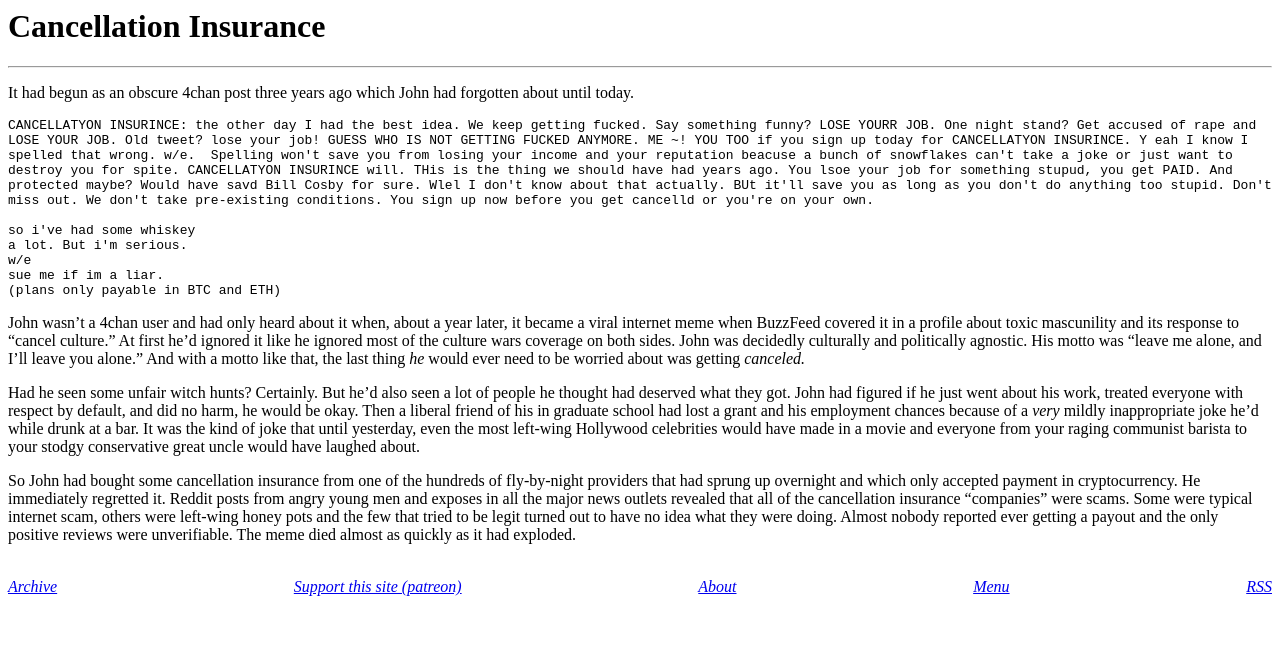
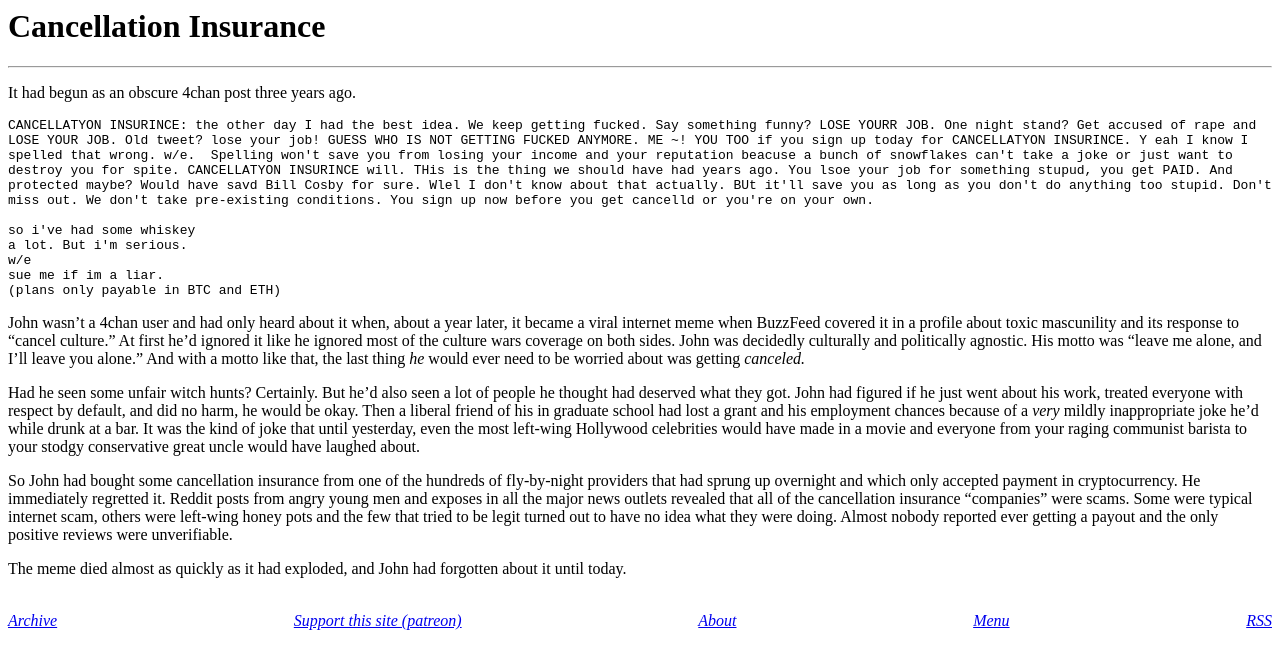
Before and after one commit to derykmakgill/website, a Jekyll site: the page built from cancel.md, in a window 1280 px wide. Shown: the top 669 px of the page. Built offline with Jekyll 4.4.1, drawn with Linux system fonts in a browser that asks for light colours.

Commit message:
Update cancel.md

````diff
--- a/cancel.md
+++ b/cancel.md
@@ -3,7 +3,7 @@ layout: page
 title: Cancellation Insurance
 ---
 
-It had begun as an obscure 4chan post three years ago which John had forgotten about until today.
+It had begun as an obscure 4chan post three years ago.
 
 ```
 CANCELLATYON INSURINCE: the other day I had the best idea. We keep getting fucked. Say something funny? LOSE YOURR JOB. One night stand? Get accused of rape and LOSE YOUR JOB. Old tweet? lose your job! GUESS WHO IS NOT GETTING FUCKED ANYMORE. ME ~! YOU TOO if you sign up today for CANCELLATYON INSURINCE. Y eah I know I spelled that wrong. w/e.  Spelling won't save you from losing your income and your reputation beacuse a bunch of snowflakes can't take a joke or just want to destroy you for spite. CANCELLATYON INSURINCE will. THis is the thing we should have had years ago. You lsoe your job for something stupud, you get PAID. And protected maybe? Would have savd Bill Cosby for sure. Wlel I don't know about that actually. BUt it'll save you as long as you don't do anything too stupid. Don't miss out. We don't take pre-existing conditions. You sign up now before you get cancelld or you're on your own.
@@ -19,4 +19,6 @@ John wasn't a 4chan user and had only heard about it when, about a year later, i
 
 Had he seen some unfair witch hunts? Certainly. But he'd also seen a lot of people he thought had deserved what they got. John had figured if he just went about his work, treated everyone with respect by default, and did no harm, he would be okay. Then a liberal friend of his in graduate school had lost a grant and his employment chances because of a *very* mildly inappropriate joke he'd while drunk at a bar. It was the kind of joke that until yesterday, even the most left-wing Hollywood celebrities would have made in a movie and everyone from your raging communist barista to your stodgy conservative great uncle would have laughed about.
 
-So John had bought some cancellation insurance from one of the hundreds of fly-by-night providers that had sprung up overnight and which only accepted payment in cryptocurrency. He immediately regretted it. Reddit posts from angry young men and exposes in all the major news outlets revealed that all of the cancellation insurance "companies" were scams. Some were typical internet scam, others were left-wing honey pots and the few that tried to be legit turned out to have no idea what they were doing. Almost nobody reported ever getting a payout and the only positive reviews were unverifiable. The meme died almost as quickly as it had exploded.
+So John had bought some cancellation insurance from one of the hundreds of fly-by-night providers that had sprung up overnight and which only accepted payment in cryptocurrency. He immediately regretted it. Reddit posts from angry young men and exposes in all the major news outlets revealed that all of the cancellation insurance "companies" were scams. Some were typical internet scam, others were left-wing honey pots and the few that tried to be legit turned out to have no idea what they were doing. Almost nobody reported ever getting a payout and the only positive reviews were unverifiable.
+
+The meme died almost as quickly as it had exploded, and John had forgotten about it until today.
````
